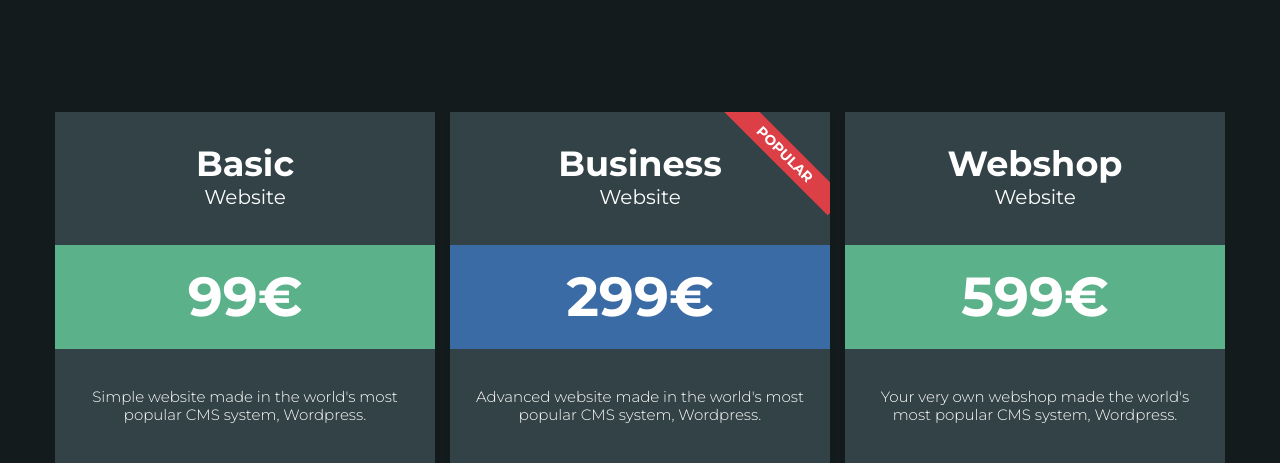
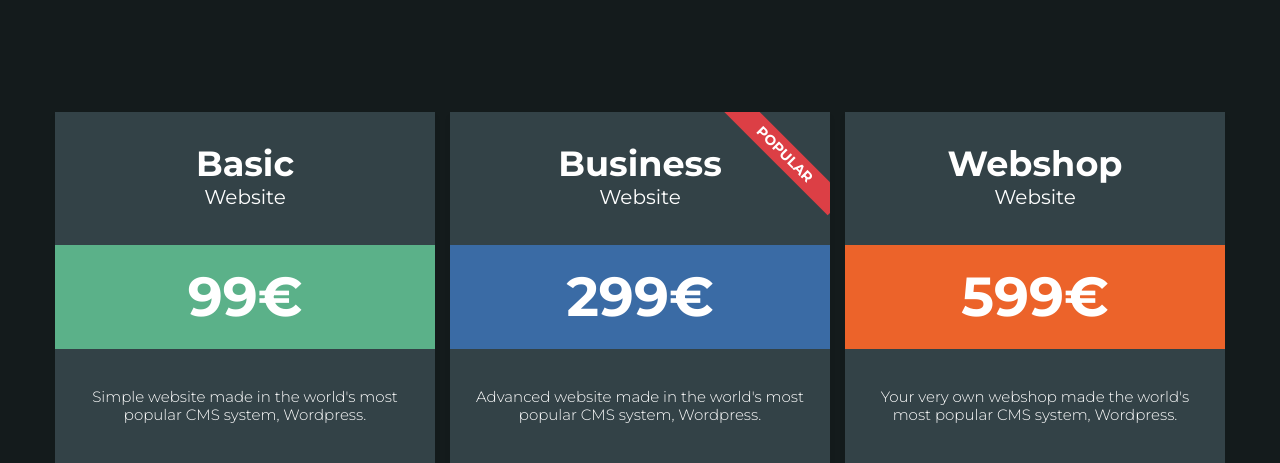
Before and after one commit to frontend-developer-from-ukraine/price-table, a plain HTML site: page index.html in a window 1280 px wide. Shown: the top 463 px of the page. Drawn offline with nearby package versions, Linux system fonts and the light colour scheme.

Commit message:
add color

```diff
--- a/index.html
+++ b/index.html
@@ -107,7 +107,7 @@
                     <h2 class="offer__web">Website</h2>
                 </div>
             </div>
-            <div class="offer__price offer-card__price_red">599€</div>
+            <div class="offer__price offer__price_red">599€</div>
             <p class="offer__description">Your very own webshop made the world's most popular CMS system, Wordpress.
             </p>
 
```
